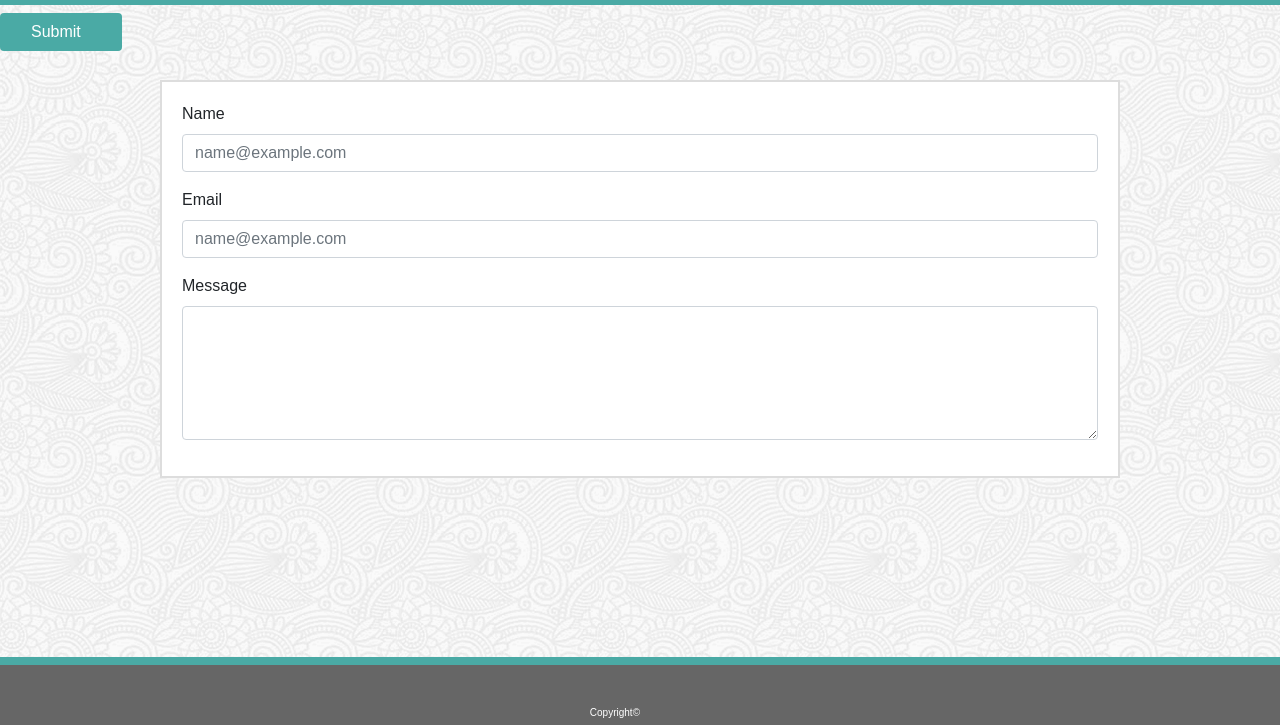
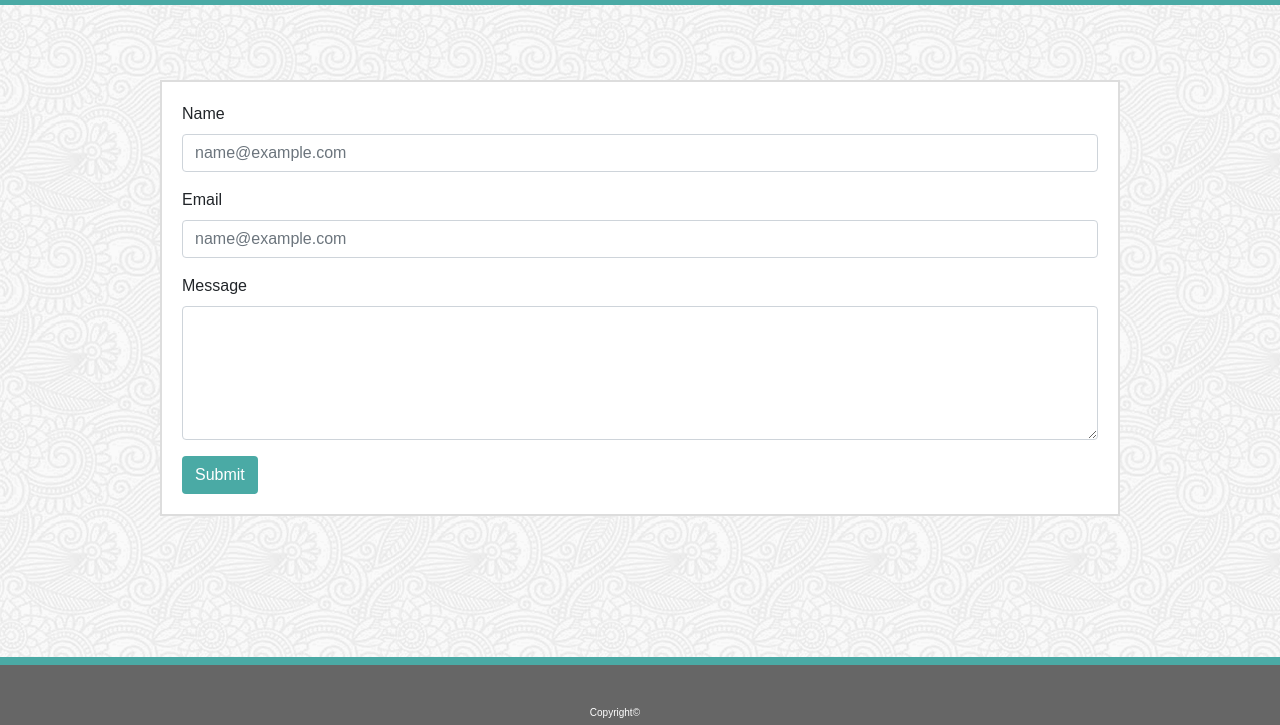
Before and after one commit to lyndecapc/Bootstrap-Portfolio, a plain HTML site: page contact.html in a window 1280 px wide. Shown: the part 75-800 px from the top of the page. Drawn offline with nearby package versions, Linux system fonts and the light colour scheme.

Commit message:
fixed submit button position on contact page

```diff
--- a/assets/css/style.css
+++ b/assets/css/style.css
@@ -72,15 +72,7 @@ p {
     height: 140px;
 }
 
-.btn {
-    position: absolute;
-    top: 88px;
-    left: 0;
-    background-color: #4aaaa5;
-    color: #ffffff;
-    padding-left: 30px;
-    padding-right: 40px;
-}
+
 
 #dogtext:hover {
     background: #777777;
```
